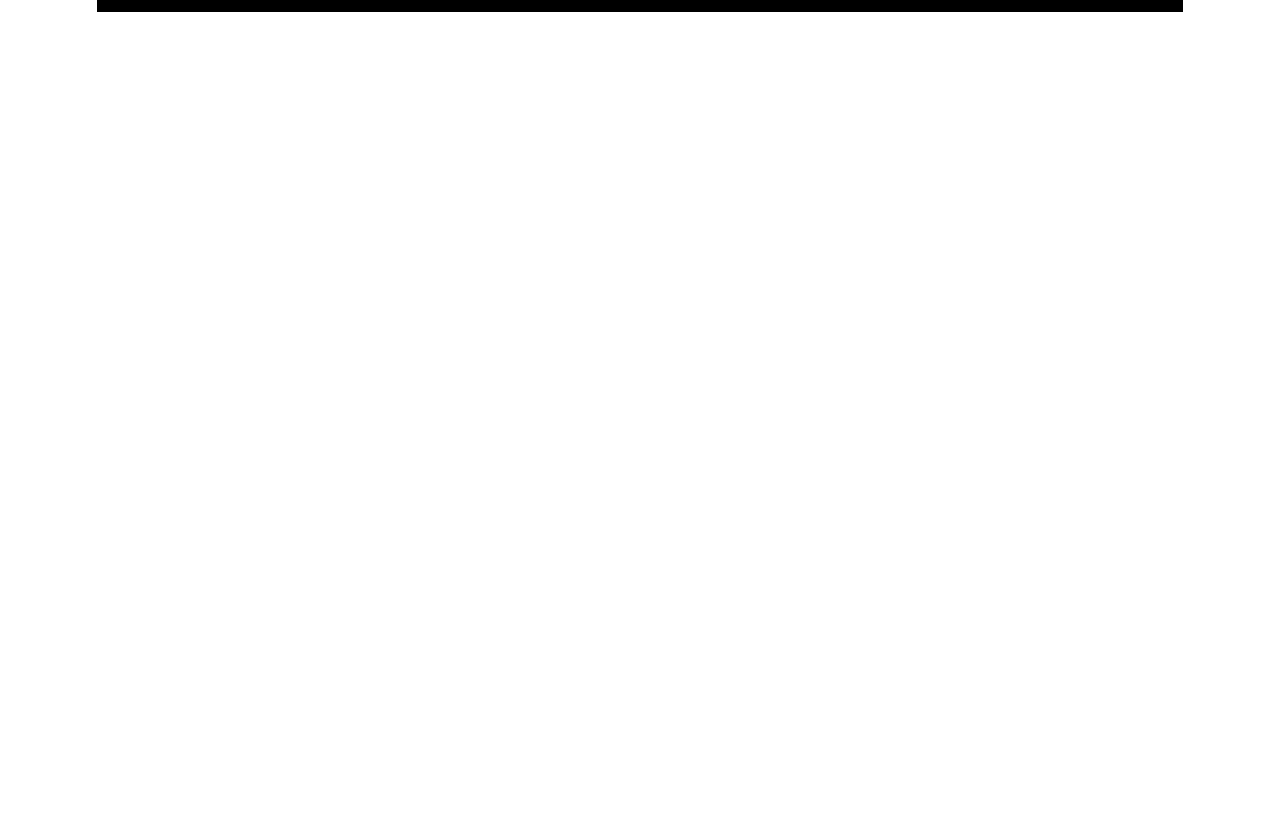
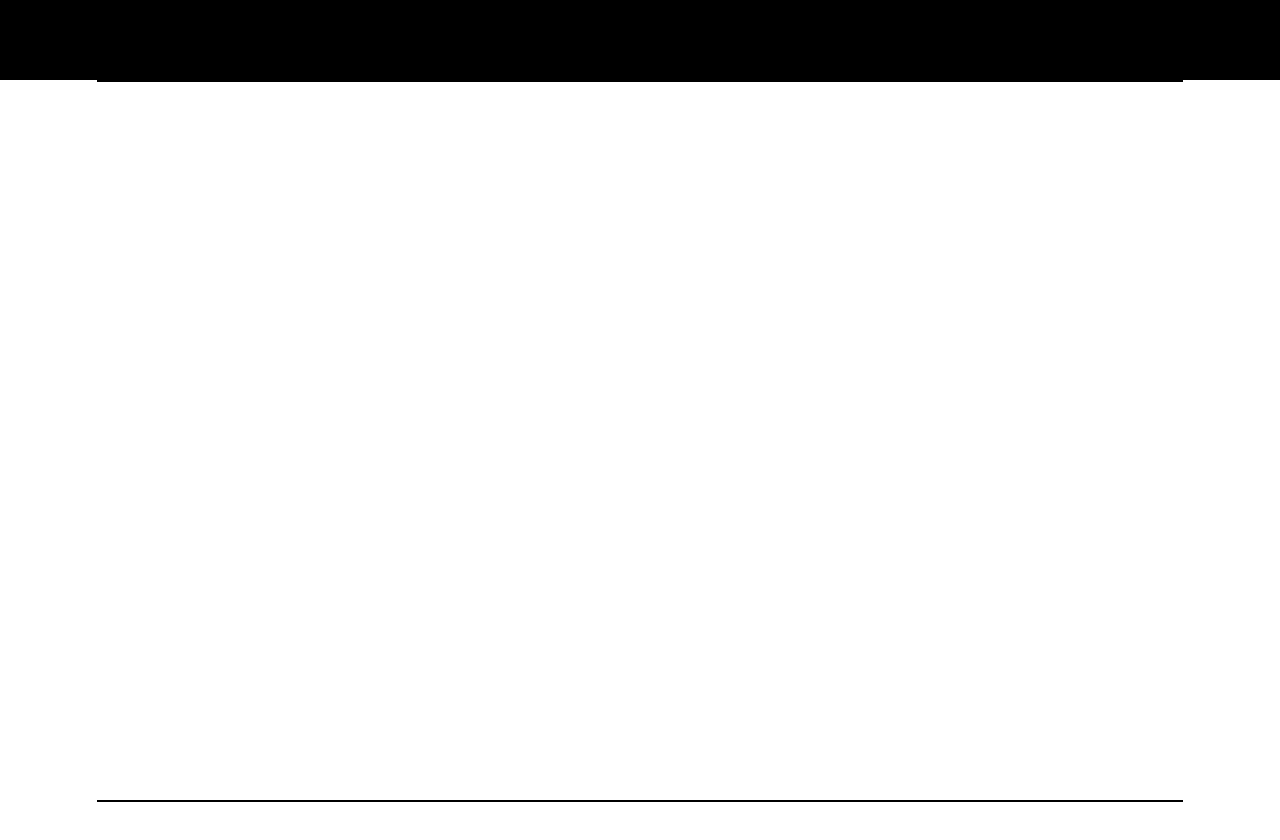
Before and after one commit to mioko1/SitOnChair-Website, a plain HTML site: page index.html in a window 1280 px wide. Shown: the top 840 px of the page. Before the commit the page ends 800 px from the top, so only its background shows below. Drawn offline with Linux system fonts and the light colour scheme.

Commit message:
add height of elements

```diff
--- a/style.css
+++ b/style.css
@@ -9,3 +9,34 @@
     max-width: 80vw;
     margin: 0 auto;
 }
+
+/* HEADER */
+header{
+    height: 10vh;
+    background-color: black;
+}
+
+/* DESSCRIPTION */
+#description{
+    height: 90vh;
+}
+
+/* PRODUCTS */
+#products{
+    height: 100vh;
+}
+
+/* OFFER */
+#offer{
+    height: 100vh;
+}
+
+/* FORM */
+#form{
+    height: 90vh;
+}
+
+/* FOOTER */
+footer{
+    height: 10vh;
+}
```
